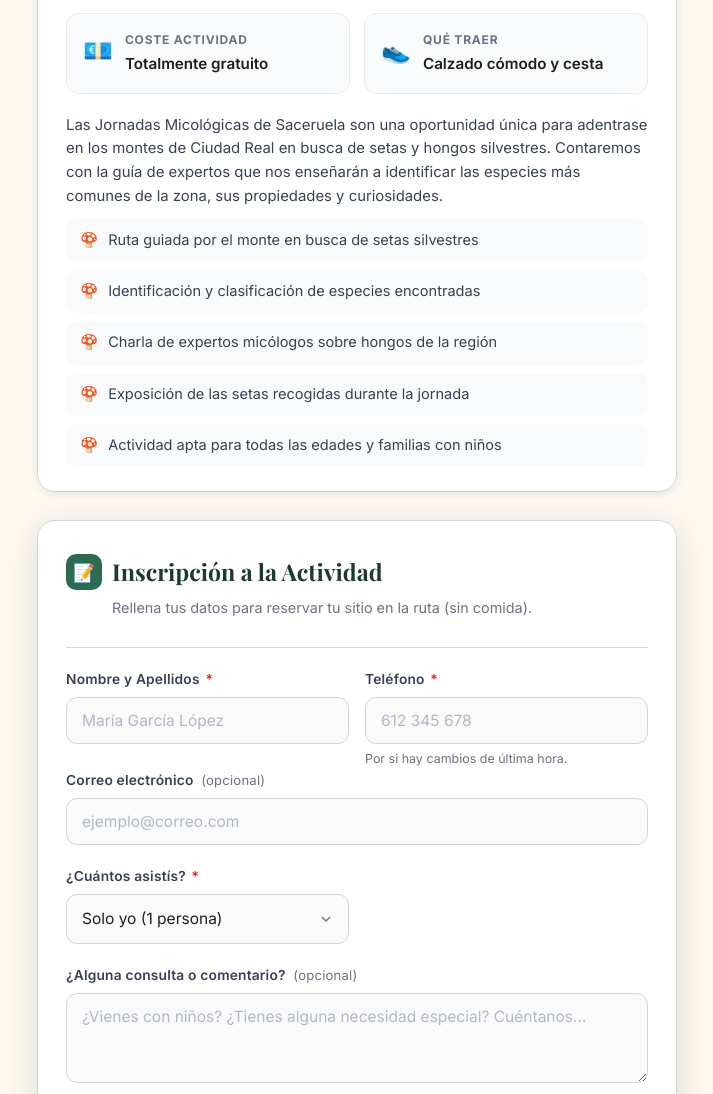
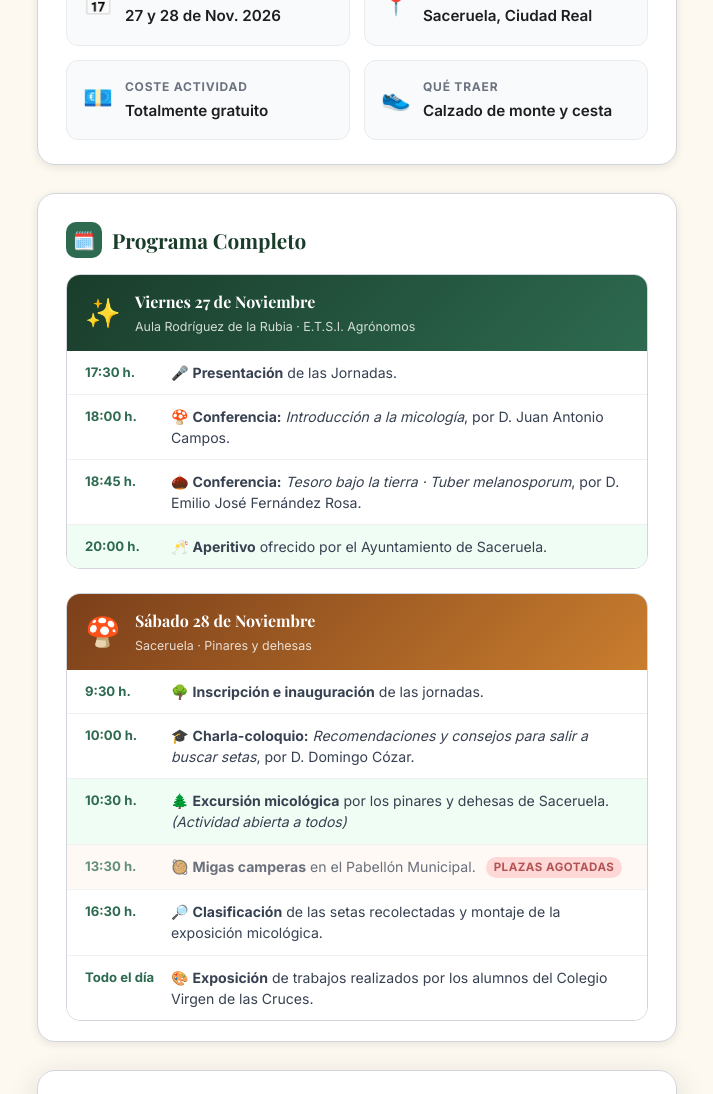
Before and after one commit to RodriSace/jornadas-micologicas-saceruela, a plain HTML site: page index.html in a window 1280 px wide. Shown: the part 1064-2158 px from the top of the page, without its empty margins (283-996 px from the left). Drawn offline with nearby package versions, Linux system fonts and the light colour scheme.

Commit message:
feat: add full XXIX programme, edition badge, full two-day schedule with sold-out badge

```diff
--- a/index.html
+++ b/index.html
@@ -177,7 +177,18 @@
       backdrop-filter: blur(8px);
     }
 
-    .hero-pill .icon { font-size: 1rem; }
+    .hero-edition {
+      display: inline-block;
+      font-size: .78rem;
+      font-weight: 700;
+      letter-spacing: 2px;
+      text-transform: uppercase;
+      color: var(--amber-lt);
+      border: 1px solid rgba(244,192,106,.35);
+      padding: 4px 14px;
+      border-radius: 999px;
+      margin-bottom: 10px;
+    }
 
     /* ========================
        ALERT SOLD-OUT
@@ -659,6 +670,105 @@
     .btn-secondary:hover { background: #e5e7eb; }
 
     /* ========================
+       PROGRAMME
+    ======================== */
+    .programme-section { padding-bottom: 20px; }
+
+    .day-block {
+      margin-bottom: 24px;
+      border-radius: 14px;
+      overflow: hidden;
+      border: 1px solid var(--gray-300);
+    }
+
+    .day-block:last-child { margin-bottom: 0; }
+
+    .day-header {
+      display: flex;
+      align-items: center;
+      gap: 14px;
+      padding: 14px 18px;
+    }
+
+    .day-viernes {
+      background: linear-gradient(135deg, #1a3d2b 0%, #2d6a4f 100%);
+      color: white;
+    }
+
+    .day-sabado {
+      background: linear-gradient(135deg, #7b3f1a 0%, #c97d2e 100%);
+      color: white;
+    }
+
+    .day-emoji { font-size: 1.8rem; flex-shrink: 0; }
+
+    .day-name {
+      display: block;
+      font-weight: 700;
+      font-size: 1rem;
+      font-family: 'Playfair Display', Georgia, serif;
+    }
+
+    .day-venue {
+      display: block;
+      font-size: .78rem;
+      opacity: .8;
+      margin-top: 2px;
+    }
+
+    .schedule-list {
+      list-style: none;
+      background: var(--white);
+    }
+
+    .schedule-list li {
+      display: flex;
+      align-items: flex-start;
+      gap: 14px;
+      padding: 11px 18px;
+      border-bottom: 1px solid #f0f0f0;
+      font-size: .88rem;
+      color: var(--gray-700);
+      line-height: 1.5;
+    }
+
+    .schedule-list li:last-child { border-bottom: none; }
+
+    .schedule-list li.sch-highlight {
+      background: #f0fdf4;
+    }
+
+    .schedule-list li.sch-comida {
+      background: #fff8f3;
+      opacity: .75;
+    }
+
+    .sch-time {
+      font-weight: 700;
+      color: var(--moss);
+      min-width: 72px;
+      flex-shrink: 0;
+      font-size: .82rem;
+      padding-top: 1px;
+    }
+
+    .sch-desc { flex: 1; }
+
+    .sold-badge {
+      display: inline-block;
+      background: #fecaca;
+      color: #991b1b;
+      font-size: .72rem;
+      font-weight: 700;
+      padding: 2px 8px;
+      border-radius: 999px;
+      margin-left: 6px;
+      vertical-align: middle;
+      text-transform: uppercase;
+      letter-spacing: .5px;
+    }
+
+    /* ========================
        FOOTER
     ======================== */
     footer {
@@ -699,12 +809,13 @@
   <header class="hero">
     <div class="hero-mushrooms" aria-hidden="true">🍄🌲🍄</div>
     <div class="hero-eyebrow">📍 Saceruela · Ciudad Real</div>
-    <h1>Jornadas Micológicas<br>de <em>Saceruela</em></h1>
+    <div class="hero-edition">XXIX Edición</div>
+    <h1>Jornadas Micológicas<br>y del Medio Ambiente<br>de <em>Saceruela</em></h1>
     <p class="hero-sub">
-      Una jornada en el monte para descubrir, aprender y disfrutar del mundo de las setas y los hongos de nuestra tierra manchega.
+      Un fin de semana para disfrutar de la naturaleza, descubrir el fascinante mundo de las setas y compartir nuestras tradiciones manchegas.
     </p>
     <div class="hero-pills">
-      <span class="hero-pill"><span class="icon">📅</span> Sábado 28 de Noviembre, 2026</span>
+      <span class="hero-pill"><span class="icon">📅</span> 27 y 28 de Noviembre, 2026</span>
       <span class="hero-pill"><span class="icon">🌿</span> Actividad gratuita</span>
       <span class="hero-pill"><span class="icon">👨‍👩‍👧‍👦</span> Abierto a todo el mundo</span>
     </div>
@@ -726,14 +837,14 @@
   <section class="info-section">
     <h2>
       <span class="h2-icon" aria-hidden="true">📋</span>
-      Sobre las Jornadas
+      Datos del Evento
     </h2>
     <div class="info-grid">
       <div class="info-card">
         <span class="ic-icon">📅</span>
         <div>
-          <div class="ic-label">Fecha</div>
-          <div class="ic-value">Sábado, 28 Nov. 2026</div>
+          <div class="ic-label">Fechas</div>
+          <div class="ic-value">27 y 28 de Nov. 2026</div>
         </div>
       </div>
       <div class="info-card">
@@ -754,21 +865,85 @@
         <span class="ic-icon">👟</span>
         <div>
           <div class="ic-label">Qué traer</div>
-          <div class="ic-value">Calzado cómodo y cesta</div>
+          <div class="ic-value">Calzado de monte y cesta</div>
         </div>
       </div>
     </div>
+  </section>
 
-    <div class="what-todo">
-      <p>
-        Las Jornadas Micológicas de Saceruela son una oportunidad única para adentrase en los montes de Ciudad Real en busca de setas y hongos silvestres. Contaremos con la guía de expertos que nos enseñarán a identificar las especies más comunes de la zona, sus propiedades y curiosidades.
-      </p>
-      <ul class="activity-list">
-        <li>Ruta guiada por el monte en busca de setas silvestres</li>
-        <li>Identificación y clasificación de especies encontradas</li>
-        <li>Charla de expertos micólogos sobre hongos de la región</li>
-        <li>Exposición de las setas recogidas durante la jornada</li>
-        <li>Actividad apta para todas las edades y familias con niños</li>
+  <!-- ===== PROGRAMA ===== -->
+  <section class="info-section programme-section">
+    <h2>
+      <span class="h2-icon" aria-hidden="true">🗓️</span>
+      Programa Completo
+    </h2>
+
+    <!-- Día 1 -->
+    <div class="day-block">
+      <div class="day-header day-viernes">
+        <span class="day-emoji">✨</span>
+        <div>
+          <span class="day-name">Viernes 27 de Noviembre</span>
+          <span class="day-venue">Aula Rodríguez de la Rubia · E.T.S.I. Agrónomos</span>
+        </div>
+      </div>
+      <ul class="schedule-list">
+        <li>
+          <span class="sch-time">17:30 h.</span>
+          <span class="sch-desc">🎤 <strong>Presentación</strong> de las Jornadas.</span>
+        </li>
+        <li>
+          <span class="sch-time">18:00 h.</span>
+          <span class="sch-desc">🍄 <strong>Conferencia:</strong> <em>Introducción a la micología</em>, por D. Juan Antonio Campos.</span>
+        </li>
+        <li>
+          <span class="sch-time">18:45 h.</span>
+          <span class="sch-desc">🌰 <strong>Conferencia:</strong> <em>Tesoro bajo la tierra · Tuber melanosporum</em>, por D. Emilio José Fernández Rosa.</span>
+        </li>
+        <li class="sch-highlight">
+          <span class="sch-time">20:00 h.</span>
+          <span class="sch-desc">🥂 <strong>Aperitivo</strong> ofrecido por el Ayuntamiento de Saceruela.</span>
+        </li>
+      </ul>
+    </div>
+
+    <!-- Día 2 -->
+    <div class="day-block">
+      <div class="day-header day-sabado">
+        <span class="day-emoji">🍄</span>
+        <div>
+          <span class="day-name">Sábado 28 de Noviembre</span>
+          <span class="day-venue">Saceruela · Pinares y dehesas</span>
+        </div>
+      </div>
+      <ul class="schedule-list">
+        <li>
+          <span class="sch-time">9:30 h.</span>
+          <span class="sch-desc">🌳 <strong>Inscripción e inauguración</strong> de las jornadas.</span>
+        </li>
+        <li>
+          <span class="sch-time">10:00 h.</span>
+          <span class="sch-desc">🎓 <strong>Charla-coloquio:</strong> <em>Recomendaciones y consejos para salir a buscar setas</em>, por D. Domingo Cózar.</span>
+        </li>
+        <li class="sch-highlight">
+          <span class="sch-time">10:30 h.</span>
+          <span class="sch-desc">🌲 <strong>Excursión micológica</strong> por los pinares y dehesas de Saceruela. <em>(Actividad abierta a todos)</em></span>
+        </li>
+        <li class="sch-comida">
+          <span class="sch-time">13:30 h.</span>
+          <span class="sch-desc">
+            🥘 <strong>Migas camperas</strong> en el Pabellón Municipal.
+            <span class="sold-badge">Plazas agotadas</span>
+          </span>
+        </li>
+        <li>
+          <span class="sch-time">16:30 h.</span>
+          <span class="sch-desc">🔎 <strong>Clasificación</strong> de las setas recolectadas y montaje de la exposición micológica.</span>
+        </li>
+        <li>
+          <span class="sch-time">Todo el día</span>
+          <span class="sch-desc">🎨 <strong>Exposición</strong> de trabajos realizados por los alumnos del Colegio Virgen de las Cruces.</span>
+        </li>
       </ul>
     </div>
   </section>
```
